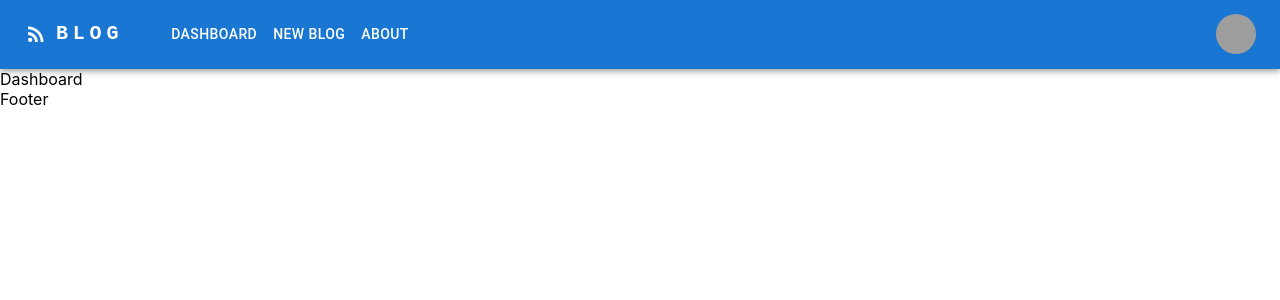
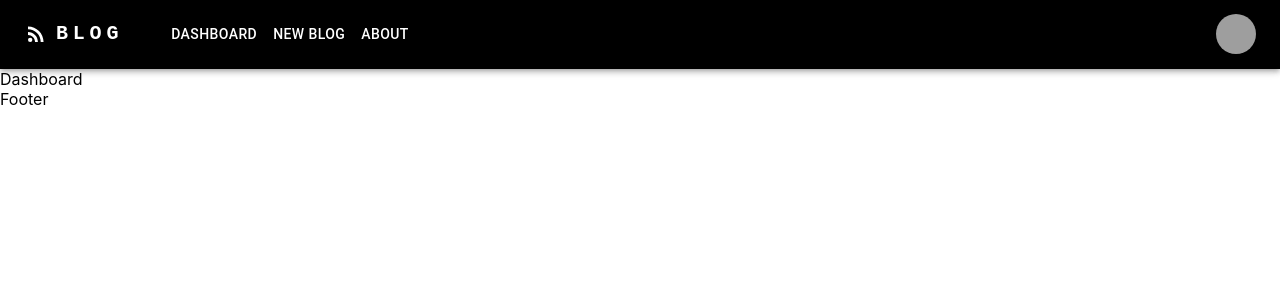
Before and after one commit to recep-demir/milestone-blog-app, a React (Vite) app: page / in a window 1280 px wide. Shown: the top 300 px of the page. Built offline with nearby package versions, Linux system fonts and the light colour scheme; grey boxes are pictures that could not be loaded.

Commit message:
add icon

```diff
--- a/src/components/Navbar.jsx
+++ b/src/components/Navbar.jsx
@@ -26,7 +26,7 @@ function Navbar() {
   const handleCloseUserMenu = () => setAnchorElUser(null);
 
   return (
-    <AppBar position="static">
+    <AppBar position="static" sx={{ backgroundColor: "black" }}>
       <Container maxWidth="xl">
         <Toolbar disableGutters>
           <RssFeedIcon sx={{ display: { xs: "none", md: "flex" }, mr: 1 }} />
```
Also changed, not shown: src/assets/logo.png (deleted).
